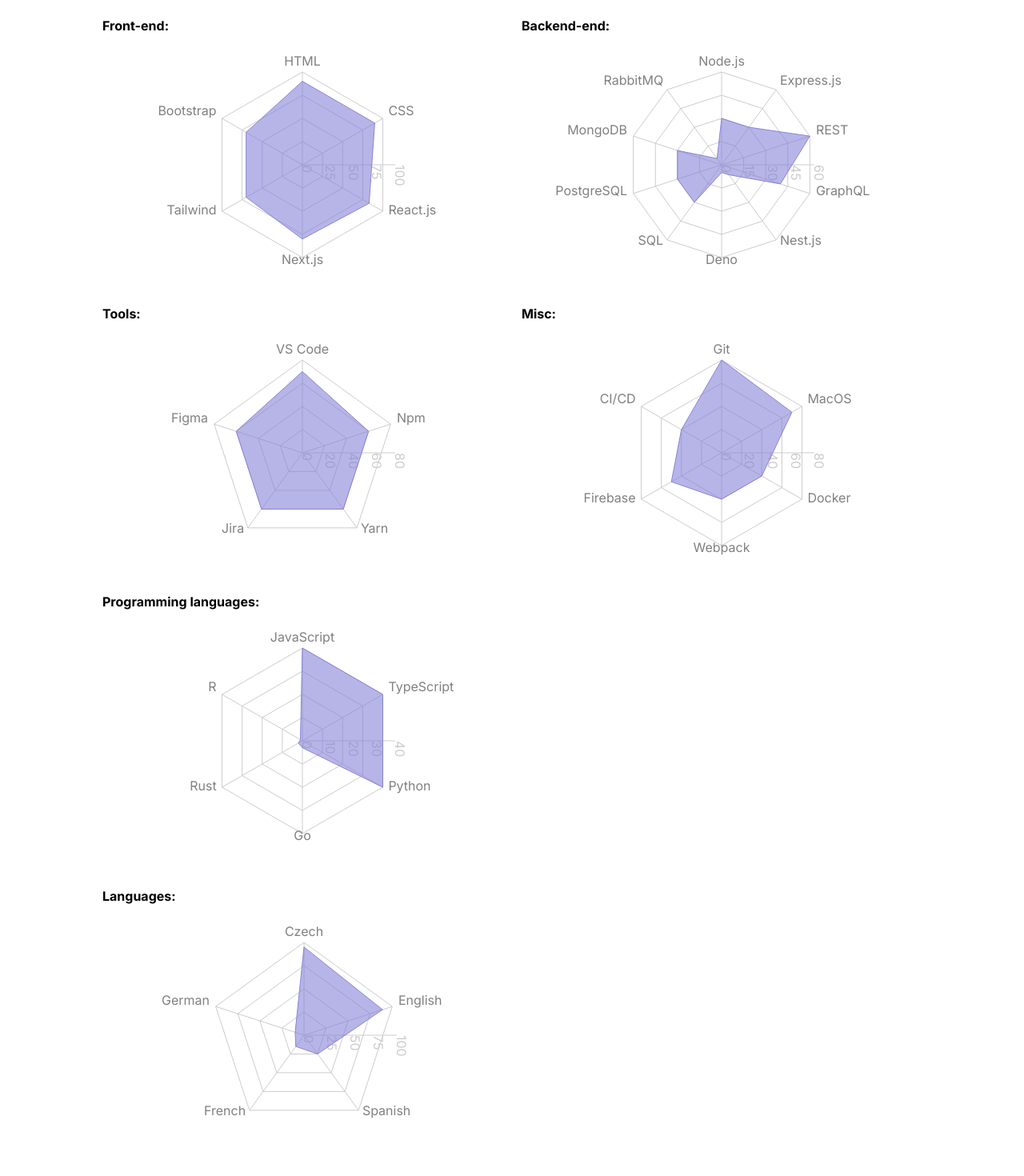
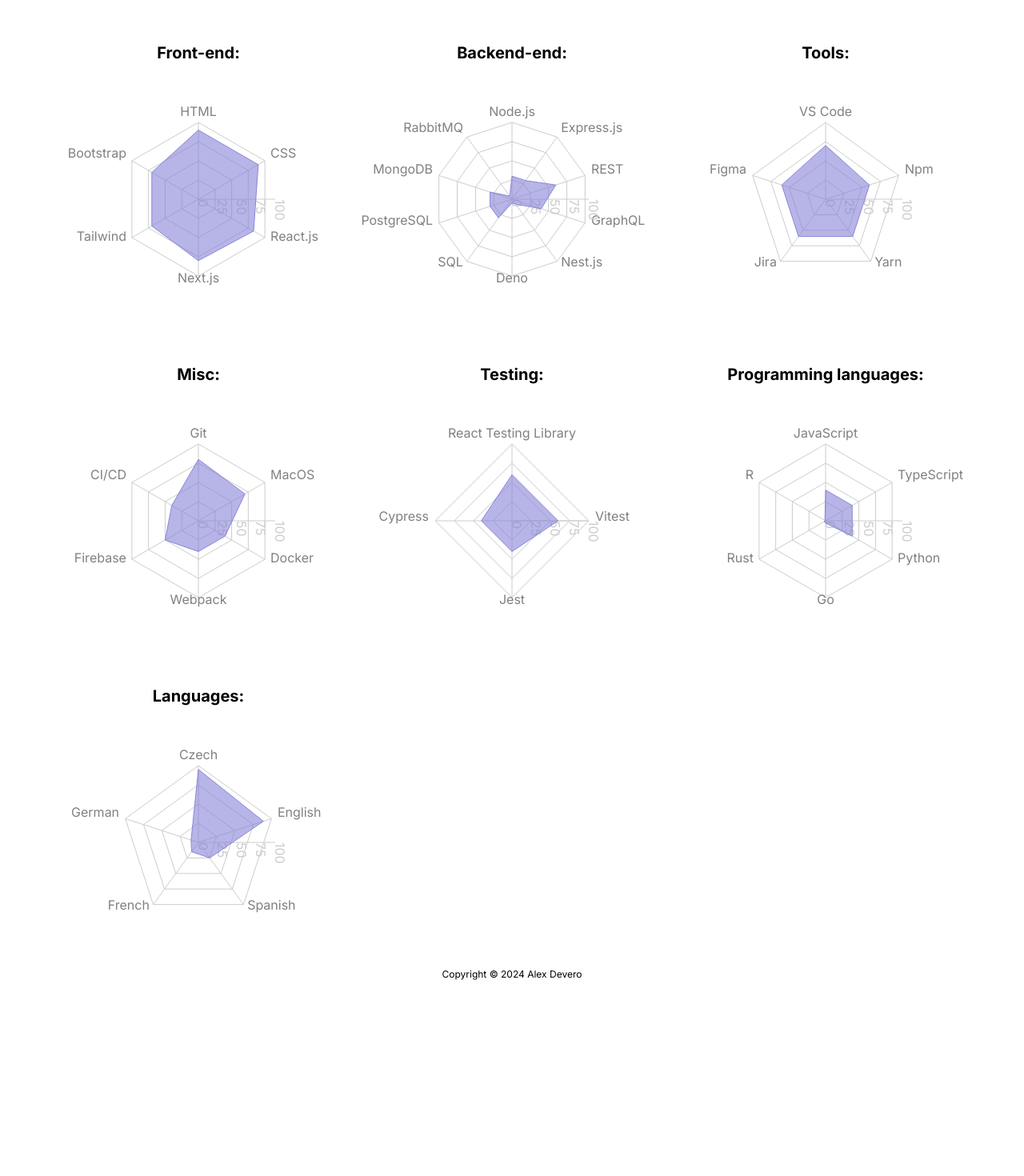
Before and after one commit to alexdevero/alex-devero-website-nextjs, a Next.js app: page /cv in a window 1280 px wide. Shown: the part 380-1850 px from the top of the page at 80% size. After the commit the page ends 1626 px from the top, so only its background shows below. Built offline with nearby package versions, Linux system fonts and the light colour scheme; some icons are missing.

Commit message:
refactor: refactor cv charts, add testing

```diff
--- a/src/components/pages/cv-page/cv-charts.tsx
+++ b/src/components/pages/cv-page/cv-charts.tsx
@@ -2,81 +2,37 @@
 
 import { PolarAngleAxis, PolarGrid, PolarRadiusAxis, Radar, RadarChart, ResponsiveContainer } from 'recharts'
 
-import { backend, frontend, languages, misc, programmingLanguages, tools } from '@/data/cv-records'
+import { Typography } from '@/components/typography'
+import { backend, frontend, languages, misc, programmingLanguages, testing, tools } from '@/data/cv-records'
 
-export const CvCharts = () => {
-  return (
-    <div className="m-auto min-h-full lg:max-w-5xl">
-      <div className="grid min-h-full grid-cols-2 gap-6">
-        <div className="flex flex-col gap-3">
-          <h1 className="m-0 text-base font-bold">Front-end:</h1>
-          <ResponsiveContainer className="h-[300px]">
-            <RadarChart cx="50%" cy="50%" outerRadius="80%" data={frontend}>
+const charts = [
+  { title: 'Front-end:', data: frontend },
+  { title: 'Backend-end:', data: backend },
+  { title: 'Tools:', data: tools },
+  { title: 'Misc:', data: misc },
+  { title: 'Testing:', data: testing },
+  { title: 'Programming languages:', data: programmingLanguages },
+  { title: 'Languages:', data: languages },
+]
+
+export const CvCharts = () => (
+  <div className="m-auto min-h-full px-8">
+    <div className="grid min-h-full grid-cols-1 gap-x-4 gap-y-12 md:grid-cols-2 lg:grid-cols-3">
+      {charts.map(({ title, data }) => (
+        <div key={title} className="flex flex-col gap-3">
+          <Typography as="h2" variant="h5" className="m-0 text-base font-bold">
+            {title}
+          </Typography>
+          <ResponsiveContainer className="min-h-[300px] lg:min-h-[250px]">
+            <RadarChart cx="50%" cy="50%" outerRadius="80%" data={data}>
               <PolarGrid />
               <PolarAngleAxis dataKey="name" />
-              <PolarRadiusAxis />
+              <PolarRadiusAxis domain={[0, 100]} />
               <Radar dataKey="value" stroke="#8884d8" fill="#8884d8" fillOpacity={0.6} />
             </RadarChart>
           </ResponsiveContainer>
         </div>
-        <div className="flex flex-col gap-3">
-          <h1 className="m-0 text-base font-bold">Backend-end:</h1>
-          <ResponsiveContainer className="min-h-[300px]">
-            <RadarChart cx="50%" cy="50%" outerRadius="80%" data={backend}>
-              <PolarGrid />
-              <PolarAngleAxis dataKey="name" />
-              <PolarRadiusAxis />
-              <Radar dataKey="value" stroke="#8884d8" fill="#8884d8" fillOpacity={0.6} />
-            </RadarChart>
-          </ResponsiveContainer>
-        </div>
-        <div className="flex flex-col gap-3">
-          <h1 className="m-0 text-base font-bold">Tools:</h1>
-          <ResponsiveContainer className="min-h-[300px]">
-            <RadarChart cx="50%" cy="50%" outerRadius="80%" data={tools}>
-              <PolarGrid />
-              <PolarAngleAxis dataKey="name" />
-              <PolarRadiusAxis />
-              <Radar dataKey="value" stroke="#8884d8" fill="#8884d8" fillOpacity={0.6} />
-            </RadarChart>
-          </ResponsiveContainer>
-        </div>
-        <div className="flex flex-col gap-3">
-          <h1 className="text-md mbase font-bold">Misc:</h1>
-          <ResponsiveContainer className="min-h-[300px]">
-            <RadarChart cx="50%" cy="50%" outerRadius="80%" data={misc}>
-              <PolarGrid />
-              <PolarAngleAxis dataKey="name" />
-              <PolarRadiusAxis />
-              <Radar dataKey="value" stroke="#8884d8" fill="#8884d8" fillOpacity={0.6} />
-            </RadarChart>
-          </ResponsiveContainer>
-        </div>
-        <div className="flex flex-col gap-3">
-          <h1 className="text-md mbase font-bold">Programming languages:</h1>
-          <ResponsiveContainer className="min-h-[300px]">
-            <RadarChart cx="50%" cy="50%" outerRadius="80%" data={programmingLanguages}>
-              <PolarGrid />
-              <PolarAngleAxis dataKey="name" />
-              <PolarRadiusAxis />
-              <Radar dataKey="value" stroke="#8884d8" fill="#8884d8" fillOpacity={0.6} />
-            </RadarChart>
-          </ResponsiveContainer>
-        </div>
-      </div>
-      <div className="mt-8 grid min-h-full grid-cols-2 gap-4">
-        <div className="flex flex-col gap-3">
-          <h1 className="text-md mbase font-bold">Languages:</h1>
-          <ResponsiveContainer className="min-h-[300px]">
-            <RadarChart cx="50%" cy="50%" outerRadius="80%" data={languages}>
-              <PolarGrid />
-              <PolarAngleAxis dataKey="name" />
-              <PolarRadiusAxis />
-              <Radar dataKey="value" stroke="#8884d8" fill="#8884d8" fillOpacity={0.6} />
-            </RadarChart>
-          </ResponsiveContainer>
-        </div>
-      </div>
+      ))}
     </div>
-  )
-}
+  </div>
+)
--- a/src/data/cv-records.ts
+++ b/src/data/cv-records.ts
@@ -256,6 +256,25 @@
   },
 ]
 
+export const testing = [
+  {
+    name: 'React Testing Library',
+    value: 60,
+  },
+  {
+    name: 'Vitest',
+    value: 60,
+  },
+  {
+    name: 'Jest',
+    value: 40,
+  },
+  {
+    name: 'Cypress',
+    value: 40,
+  },
+]
+
 export const languages = [
   {
     name: 'Czech',
```
